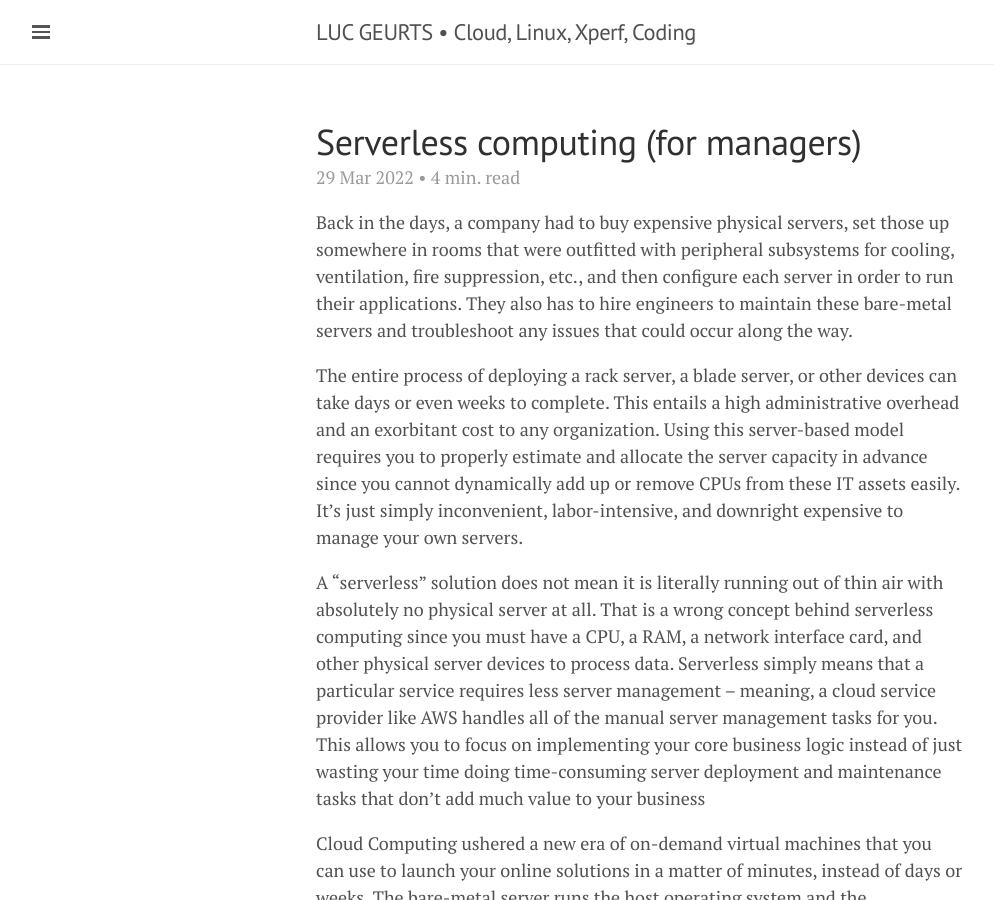
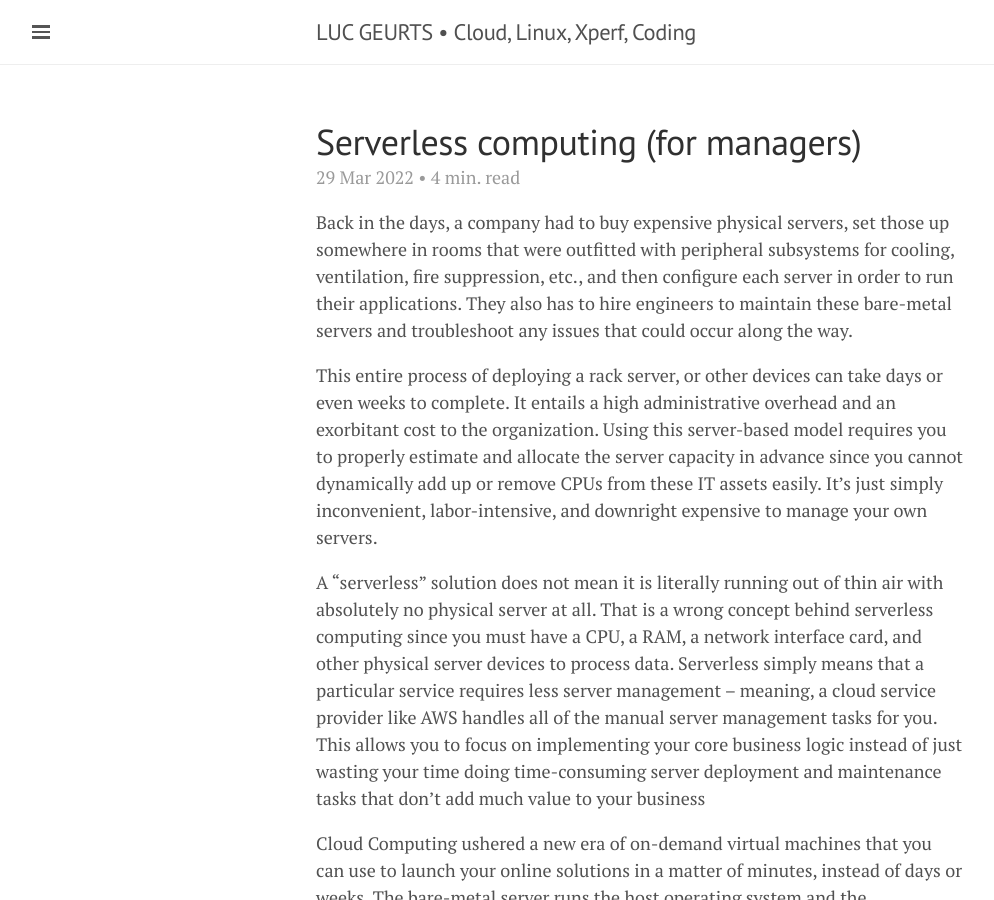
Before and after one commit to lgeurts/lgeurts.github.io, a Jekyll site: the page built from _posts/2022-03-29-what-is-serverless-computing.md, in a window 1280 px wide and 900 px high. Shown: the whole window, without its empty margins (0-994 px from the left). Built offline with Jekyll 4.4.1, drawn with Linux system fonts in a browser that asks for light colours; nearby versions of some CDN libraries; comment, search, counter and statistics services are not loaded.

Commit message:
Update 2022-03-29-what-is-serverless-computing.md

```diff
--- a/_posts/2022-03-29-what-is-serverless-computing.md
+++ b/_posts/2022-03-29-what-is-serverless-computing.md
@@ -11,7 +11,7 @@ tags: [ Cloud Computing ]
 
 Back in the days, a company had to buy expensive physical servers, set those up somewhere in rooms that were outfitted with peripheral subsystems for cooling, ventilation, fire suppression, etc., and then configure each server in order to run their applications. They also has to hire engineers to maintain these bare-metal servers and troubleshoot any issues that could occur along the way.
 
-The entire process of deploying a rack server, a blade server, or other devices can take days or even weeks to complete. This entails a high administrative overhead and an exorbitant cost to any organization. Using this server-based model requires you to properly estimate and allocate the server capacity in advance since you cannot dynamically add up or remove CPUs from these IT assets easily. It’s just simply inconvenient, labor-intensive, and downright expensive to manage your own servers.
+This entire process of deploying a rack server, or other devices can take days or even weeks to complete. It entails a high administrative overhead and an exorbitant cost to the organization. Using this server-based model requires you to properly estimate and allocate the server capacity in advance since you cannot dynamically add up or remove CPUs from these IT assets easily. It’s just simply inconvenient, labor-intensive, and downright expensive to manage your own servers.
 
 A “serverless” solution does not mean it is literally running out of thin air with absolutely no physical server at all. That is a wrong concept behind serverless computing since you must have a CPU, a RAM, a network interface card, and other physical server devices to process data. Serverless simply means that a particular service requires less server management – meaning, a cloud service provider like AWS handles all of the manual server management tasks for you. This allows you to focus on implementing your core business logic instead of just wasting your time doing time-consuming server deployment and maintenance tasks that don’t add much value to your business
 
```
